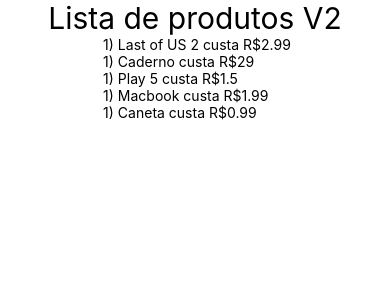
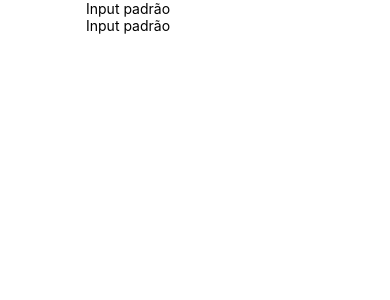
Before and after one commit to rafaelnmelo/reactNativeExercicios, a React Native app: screen / in a window 390 px wide. Shown: the top 300 px of the page. Built offline with nearby package versions, Linux system fonts and the light colour scheme.

Commit message:
TexInput controlado

```diff
--- a/src/App.js
+++ b/src/App.js
@@ -16,12 +16,14 @@
 // import Membro from "./components/relacao/Membro"
 // import UsuarioLogado from "./components/UsuarioLogado"
 // import ListaProdutos from "./components/produtos/ListaProdutos"
-import ListaProdutosV2 from "./components/produtos/ListaProdutosV2"
+// import ListaProdutosV2 from "./components/produtos/ListaProdutosV2"
+import DigiteSeuNome from "./components/DigiteSeuNome"
 
 export default () => (
     <SafeAreaView style={style.App}>
+        <DigiteSeuNome />
+        {/* <Botao />
         <ListaProdutosV2 />
-        {/* <Botao />
         <ListaProdutos />
         <UsuarioLogado usuario={{email: "jonas@jonas.com"}}/>
         <UsuarioLogado usuario={{nome:"Gui"}}/>
--- /dev/null
+++ b/src/components/DigiteSeuNome.js
@@ -0,0 +1,17 @@
+import React, { useState } from 'react'
+import { TextInput, Text, SafeAreaView } from 'react-native'
+import Estilo from './estilo'
+
+export default props => {
+    const [nome, setNome] = useState('Input padrão')
+    return (
+        <SafeAreaView style={Estilo.fonteGrande}>
+            <Text>{nome}</Text>
+            <TextInput
+                placeholder='Digite seu nome'
+                value={nome}
+                onChangeText={nome => setNome(nome)}
+            />
+        </SafeAreaView>
+    )
+}
```
